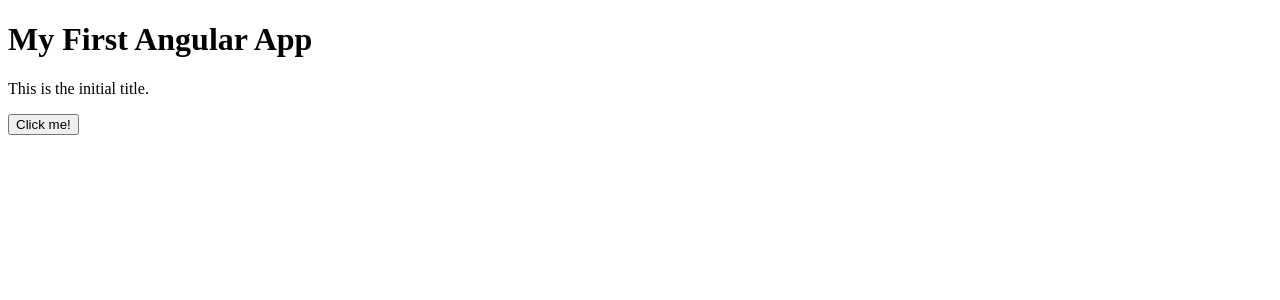
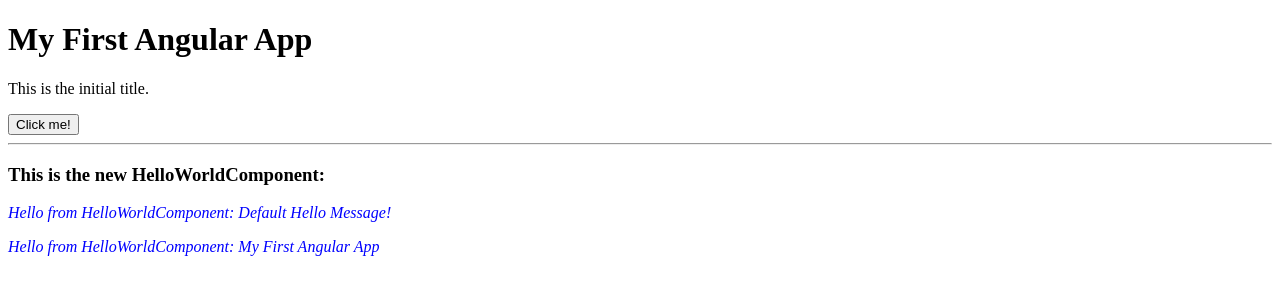
Before and after one commit to EdonBytyqi/AngularBeginner, an Angular app in the folder angular-tutorial-ecommerce/: page / in a window 1280 px wide. Shown: the top 300 px of the page. Built offline with nearby package versions, Linux system fonts and the light colour scheme.

Commit message:
Finished Phase 1

```diff
--- a/angular-tutorial-ecommerce/src/app/app.html
+++ b/angular-tutorial-ecommerce/src/app/app.html
@@ -3,3 +3,10 @@
 
 <button (click)="handleClick()">Click me!</button>
 <router-outlet />
+<hr />
+<h3>This is the new HelloWorldComponent:</h3>
+<!-- Instance 1: Using the default message -->
+<app-hello-world></app-hello-world>
+
+<!-- Instance 2: Binding the 'message' input to our 'title' signal -->
+<app-hello-world [message]="title()"></app-hello-world>
--- a/angular-tutorial-ecommerce/src/app/app.ts
+++ b/angular-tutorial-ecommerce/src/app/app.ts
@@ -1,10 +1,11 @@
-import { Component, signal, computed, effect } from '@angular/core';
+import { Component, signal, computed, effect, untracked, input } from '@angular/core';
 import { RouterOutlet } from '@angular/router';
+import { HelloWorldComponent } from './hello-world/hello-world.component';
 
 @Component({
   selector: 'app-root',
   standalone: true,
-  imports: [RouterOutlet],
+  imports: [RouterOutlet, HelloWorldComponent],
   templateUrl: './app.html',
   styleUrl: './app.css',
 })
@@ -23,7 +24,15 @@
   // Add a constructor and the effect here
   constructor() {
     effect(() => {
-      console.log(`The current title is: ${this.title()}`);
+      const currentTitle = this.title(); // This read IS tracked, so the effect re-runs if 'title' changes
+      console.log(`Effect triggered. Current title: ${currentTitle}`);
+
+      // This part is untracked. If we had a signal read here, it wouldn't make the effect re-run.
+      // Here, we're just logging Date.now() to show that this code executes with the effect,
+      // but if Date.now() itself was a signal, it wouldn't cause the effect to re-trigger.
+      untracked(() => {
+        console.log(`  (Logged at: ${Date.now()}) - Untracked timestamp`);
+      });
     });
   }
 
--- /dev/null
+++ b/angular-tutorial-ecommerce/src/app/hello-world/hello-world.component.css
@@ -0,0 +1,4 @@
+p {
+   color: blue;
+   font-style: italic;
+ }
--- /dev/null
+++ b/angular-tutorial-ecommerce/src/app/hello-world/hello-world.component.html
@@ -0,0 +1 @@
+<p>Hello from HelloWorldComponent: {{ message() }}</p>
--- /dev/null
+++ b/angular-tutorial-ecommerce/src/app/hello-world/hello-world.component.ts
@@ -0,0 +1,15 @@
+import { Component, input } from '@angular/core';
+
+@Component({
+  selector: 'app-hello-world',
+  standalone: true,
+  templateUrl: './hello-world.component.html',
+  styleUrl: './hello-world.component.css',
+})
+export class HelloWorldComponent {
+  // Define an input signal named 'message' with a default value
+  readonly message = input<string>('Default Hello Message!');
+
+  // You can also define a required input like this:
+  // readonly requiredName = input.required<string>();
+}
```
